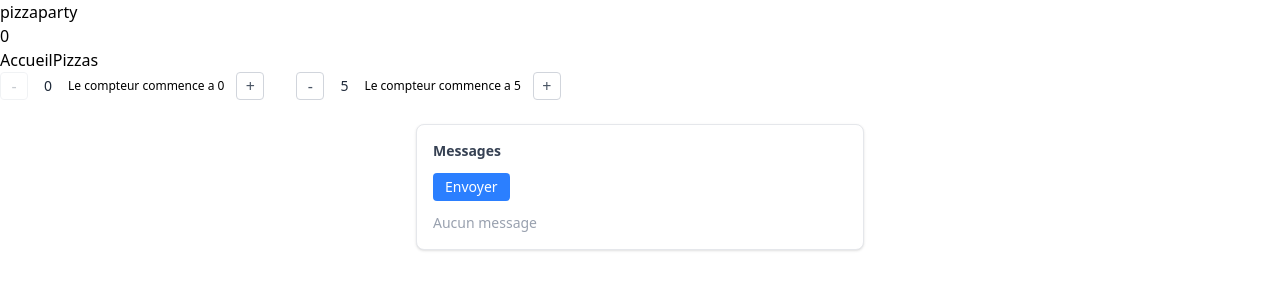
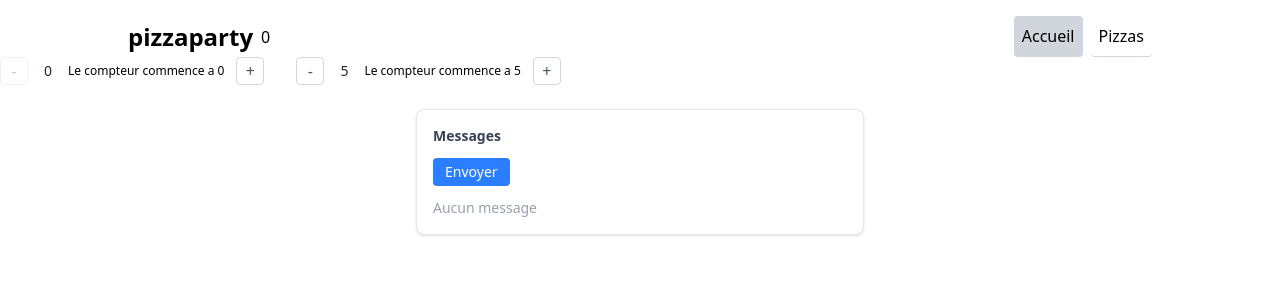
Before and after one commit to matthieumota/angular-plb, an Angular app: page / in a window 1280 px wide. Shown: the top 300 px of the page. Built offline with nearby package versions, Linux system fonts and the light colour scheme.

Commit message:
nav link component

```diff
--- a/src/app/app.html
+++ b/src/app/app.html
@@ -1,9 +1,13 @@
-<h1>{{ title }}</h1>
-<h2>{{ messageService.count() }}</h2>
+<div class="flex justify-between items-center max-w-5xl mx-auto mt-4">
+  <div class="flex items-center gap-2">
+    <h1 class="text-2xl font-bold">{{ title }}</h1>
+    <h2>{{ messageService.count() }}</h2>
+  </div>
 
-<nav>
-  <a routerLink="/">Accueil</a>
-  <a routerLink="/pizzas">Pizzas</a>
-</nav>
+  <nav class="flex gap-2">
+    <app-nav-link to="/">Accueil</app-nav-link>
+    <app-nav-link to="/pizzas">Pizzas</app-nav-link>
+  </nav>
+</div>
 
 <router-outlet />
--- a/src/app/app.ts
+++ b/src/app/app.ts
@@ -2,10 +2,11 @@ import { Component, inject } from '@angular/core';
 import { FormsModule } from '@angular/forms';
 import { MessageService } from './services/message-service';
 import { RouterOutlet, RouterLink } from '@angular/router';
+import { NavLink } from "./components/nav-link/nav-link";
 
 @Component({
   selector: 'app-root',
-  imports: [FormsModule, RouterOutlet, RouterLink],
+  imports: [FormsModule, RouterOutlet, RouterLink, NavLink],
   templateUrl: './app.html',
   styleUrl: './app.css'
 })
--- /dev/null
+++ b/src/app/components/nav-link/nav-link.ts
@@ -0,0 +1,15 @@
+import { Component, input } from '@angular/core';
+import { RouterLink, RouterLinkActive } from "@angular/router";
+
+@Component({
+  selector: 'app-nav-link',
+  imports: [RouterLink, RouterLinkActive],
+  template: `
+    <a [routerLink]="to()" class="p-2 border-b border-gray-300 hover:bg-gray-300 flex rounded duration-300" routerLinkActive="bg-gray-300" [routerLinkActiveOptions]="{ exact: true }">
+      <ng-content />
+    </a>
+  `,
+})
+export class NavLink {
+  to = input<string>()
+}
```
Also changed, not shown: 1 other file (tests, documents, lock files or other folders).
